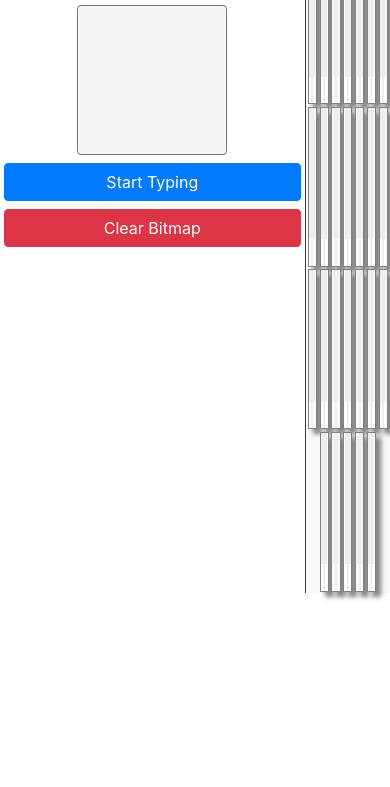
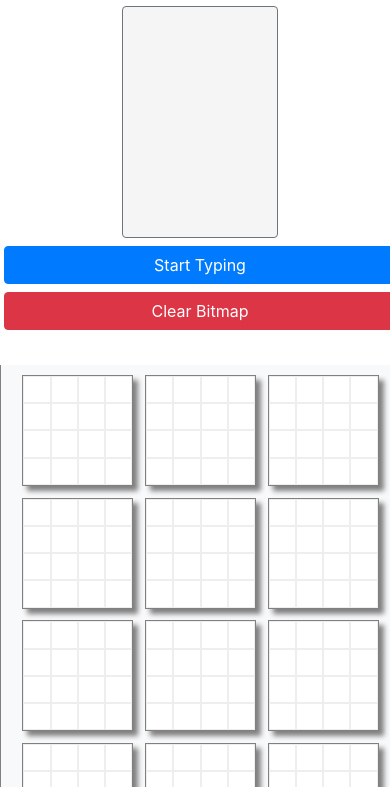
Before and after one commit to marko977x/bitmap-typography, a website built with webpack: page src/html/index.html in a window 390 px wide. Shown: the part 57-844 px from the top of the page. Built offline with nearby package versions, Linux system fonts and the light colour scheme.

Commit message:
Add media queries

```diff
--- /dev/null
+++ b/src/css/app.css
@@ -0,0 +1,17 @@
+html, body {
+    height: 100%;
+    min-width: 400px;
+}
+
+.main-content {
+    height: 100%;
+    display: flex;
+    flex-direction: row;
+}
+
+@media screen and (max-width: 600px) {
+    .main-content {
+        flex-direction: column;
+    }
+
+}
--- a/src/css/sheetOverlay.css
+++ b/src/css/sheetOverlay.css
@@ -8,6 +8,8 @@
   z-index: 1;
   transition: 0.5s;
   overflow-x: hidden;
+  display: flex;
+  min-width: 400px;
 }
 
 .so-letter-container {
@@ -35,8 +37,8 @@
 }
 
 .so-board {
-    height: 400px;
-    width: 400px;
+    height: 300px;
+    width: 300px;
     border: 2px solid white;
     border-radius: 1%;
     display: flex;
@@ -46,6 +48,8 @@
 .so-options {
     flex-basis: 25%;
     margin-top: 5%;
+    display: flex;
+    flex-direction: column;
 }
 
 .so-cell {
@@ -58,6 +62,37 @@
 
 .delete-button, .exit-button, .next-button, .previous-button {
     margin: 0% 5% 5% 0%;
-    width: 40%;
+    width: 60%;
     border: 2px solid white;
 }
+
+@media screen and (max-width: 750px) {
+    .sheet-overlay {
+        flex-direction: column;
+        align-items: center;
+    }
+
+    .so-letter-container {
+        justify-content: center;
+    }
+
+    .so-board {
+        height: 250px;
+        width: 250px;
+    }
+
+    .so-options {
+        display: flex;
+        flex-direction: row;
+        width: 50%;
+        flex-wrap: wrap;
+        justify-content: center;
+        margin-top: 0px;
+    }
+
+    .delete-button, .exit-button, .next-button, .previous-button {
+        height: 40px;
+        flex-basis: 40%;
+        margin: 2%;
+    }
+}
--- a/src/css/mainContent.css
+++ b/src/css/sheetsMatrix.css
@@ -1,13 +1,16 @@
 .sheets-container {
     flex-basis: 75%;
-    height: 650px;
     display: flex;
     justify-content: center;
     flex-wrap: wrap;
+    padding: 1%;
+    border-left: 1px solid gray;
+    height: 100%;
 }
 
 .sheet {
-    width: 11%;
+    width: 111px;
+    height: 111px;
     margin: 1.5%;
     background-color: white;
     display: flex;
@@ -23,12 +26,14 @@
     transform: scale(1.05);
 }
 
-.cell-row {
-    display: flex;
-    justify-content: center;
-}
-
 .cell {
     background-color: snow;
     border: 1px solid #eeeeee;
 }
+
+@media screen and (max-width: 600px) {
+    .sheets-container {
+        flex-basis: 50%;
+    }
+
+}
--- a/src/css/sidebar.css
+++ b/src/css/sidebar.css
@@ -1,15 +1,41 @@
 .sidebar {
+    display: flex;
+    flex-direction: column;
     flex-basis: 25%;
+    min-width: 250px;
+    height: 50%;
     padding: 1%;
 }
 
+.toast-header {
+    flex-basis: 10%;
+    justify-content: center;
+}
+
+.sidebar-options {
+    flex-basis: 20%;
+}
+
+.letter-window-container {
+    flex-basis: 60%;
+}
+
 .letter-window {
-    height: 150px;
-    width: 150px;
-    min-width: 100px;
-    min-height: 100px;
-    line-height: 150px;
+    min-width: 50%;
+    min-height: 80%;
     font-size: 500%;
     text-align: center;
     background-color: whitesmoke;
 }
+
+@media screen and (max-width: 600px) {
+    .sidebar {
+        flex-basis: 50%;
+    }
+
+    .letter-window {
+        min-width: 40%;
+        font-size: 500%;
+    }
+
+}
--- a/src/css/typingOverlay.css
+++ b/src/css/typingOverlay.css
@@ -54,3 +54,23 @@
     flex-wrap: wrap;
     margin: 1px;
 }
+
+
+@media screen and (max-width: 600px) {
+    .typing-overlay {
+        display: flex;
+        flex-direction: column-reverse;
+    }
+
+    .to-options {
+        display: flex;
+        flex-direction: row;
+        justify-content: center;
+        flex-basis: 10%;
+    }
+
+    .to-exit-button, .to-save-button {
+        height: 40px;
+        margin: 2%;
+    }
+}
--- a/src/html/index.html
+++ b/src/html/index.html
@@ -7,7 +7,8 @@
     <meta http-equiv="X-UA-Compatible" content="ie=edge">
     <link rel="stylesheet" href="https://stackpath.bootstrapcdn.com/bootstrap/4.3.1/css/bootstrap.min.css"
         integrity="sha384-ggOyR0iXCbMQv3Xipma34MD+dH/1fQ784/j6cY/iJTQUOhcWr7x9JvoRxT2MZw1T" crossorigin="anonymous">
-    <link rel="stylesheet" href="../css/mainContent.css">
+    <link rel="stylesheet" href="../css/app.css">
+    <link rel="stylesheet" href="../css/sheetsMatrix.css">
     <link rel="stylesheet" href="../css/sidebar.css">
     <link rel="stylesheet" href="../css/sheetOverlay.css">
     <link rel="stylesheet" href="../css/typingOverlay.css">
@@ -15,21 +16,23 @@
 </head>
 
 <body>
-    <div class="d-flex flex-row">
-        <div class="bg-white border-right border-dark sidebar">
+    <div class="main-content">
+        <div class="bg-white sidebar">
             <div class="toast-header">
-                <h3 class="text-center text-capitalize text-nowrap">Bitmap Typographer
+                <h3 class="text-center text-capitalize text-wrap">Bitmap Typographer
                 </h3>
             </div>
-            <div class="d-flex justify-content-center">
+            <div class="d-flex justify-content-center letter-window-container">
                 <div class="m-2 border border-secondary rounded letter-window">
                 </div>
             </div>
-            <button class="btn btn-primary btn-block start-typing-button">Start Typing</button>
-            <button class="btn btn-danger btn-block clear-bitmap-button">Clear Bitmap</button>
+            <div class="sidebar-options">
+                <button class="btn btn-primary btn-block start-typing-button">Start Typing</button>
+                <button class="btn btn-danger btn-block clear-bitmap-button">Clear Bitmap</button>
+            </div>
         </div>
 
-        <div class="bg-light sheets-container ">
+        <div class="bg-light sheets-container overflow-auto">
 
         </div>
     </div>
@@ -42,18 +45,18 @@
             </div>
         </div>
         <div class="to-options">
-            <button class="btn btn-danger btn-block to-exit-button">Exit</button>
-            <button class="btn btn-primary btn-block to-save-button">Save</button>
+            <button class="btn btn-danger to-exit-button">Exit</button>
+            <button class="btn btn-primary to-save-button">Save</button>
         </div>
     </div>
-    <div class="sheet-overlay d-flex">
+    <div class="sheet-overlay">
         <div class="so-letter-container">
             <div class="so-letter-window"></div>
         </div>
         <div class="so-board-container">
             <div class="so-board"></div>
         </div>
-        <div class="so-options d-flex flex-column">
+        <div class="so-options">
             <button class="btn btn-warning exit-button">Exit</button>
             <button class="btn btn-danger delete-button">Delete</button>
             <button class="btn btn-primary next-button">Next</button>
```
